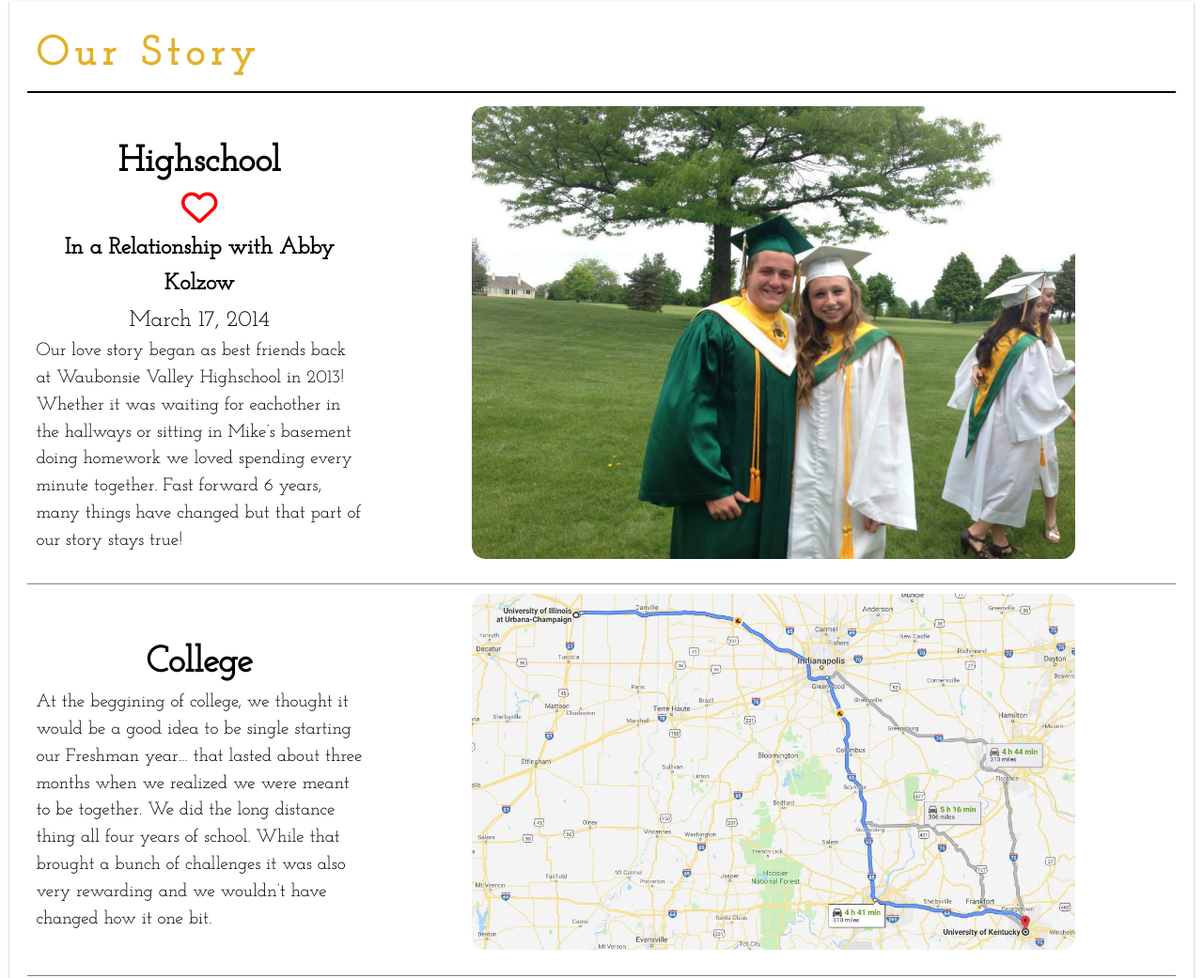
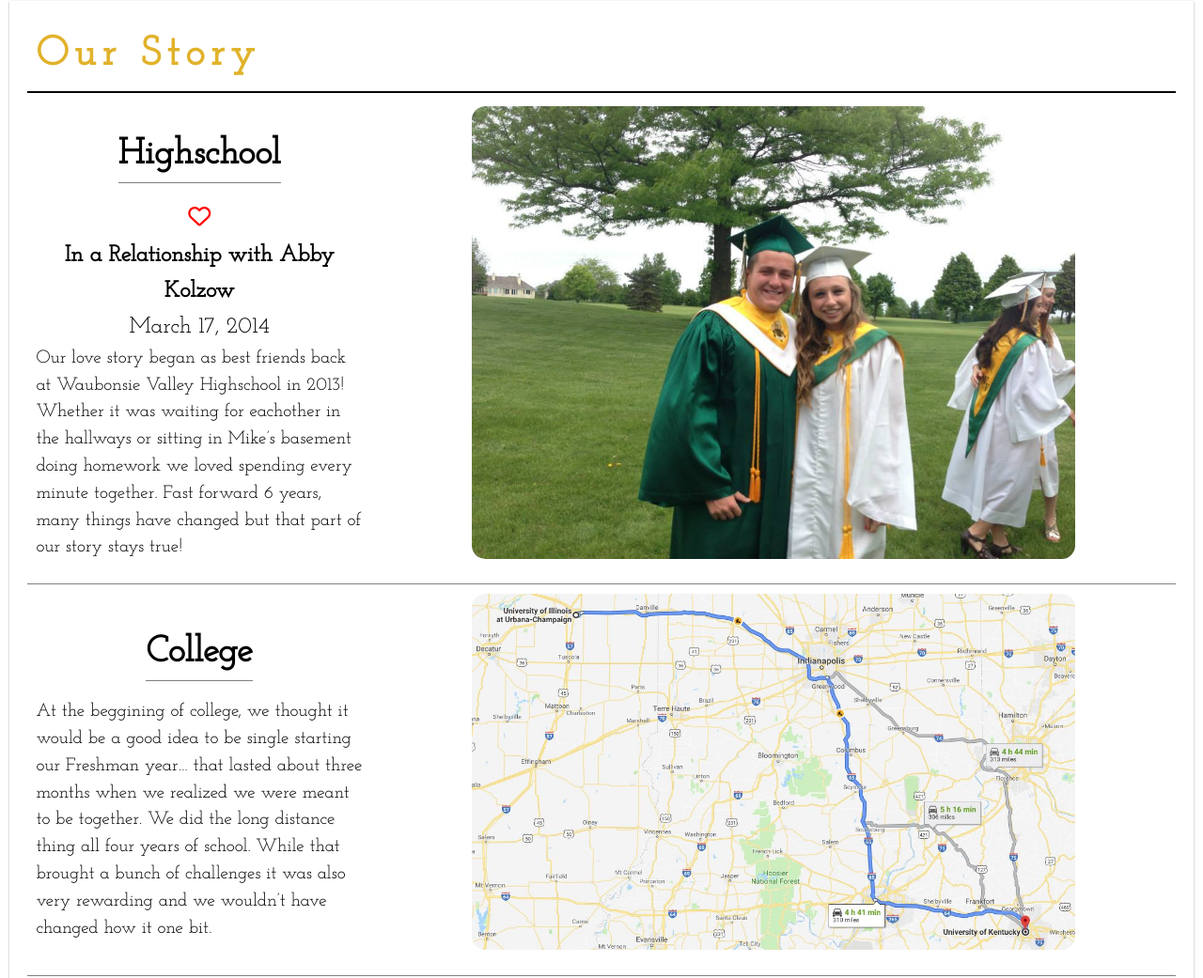
Before and after one commit to mikeandabbycioffi/mikeandabbycioffi.github.io, a website: page index.html in a window 1280 px wide. Shown: the part 2288-3329 px from the top of the page at 94% size. Drawn offline with nearby package versions, Linux system fonts and the light colour scheme.

Commit message:
push build:css

```diff
--- a/index.html
+++ b/index.html
@@ -104,7 +104,7 @@
 							<div class="ourStory--left">
 								<h2> Highschool </h2>
 							<div class="facebook-stats">
-									<h2> <i class="far fa-heart"></i> </h2>
+									<span> <i class="far fa-heart"></i> </span>
 									<span><strong> In a Relationship with Abby Kolzow</strong> </span>
 									<span> March 17, 2014</span>
 							</div>
--- a/sass/pages/home.scss
+++ b/sass/pages/home.scss
@@ -200,6 +200,8 @@ footer {
 
     h2 {
       font-size: 4rem;
+      border-bottom: 1px solid grey;
+      margin-bottom: 2rem;
     }
 
     @media (max-width: 768px) {
```
Also changed, not shown: css/style.comp.css, css/style.css, css/style.prefix.css.
